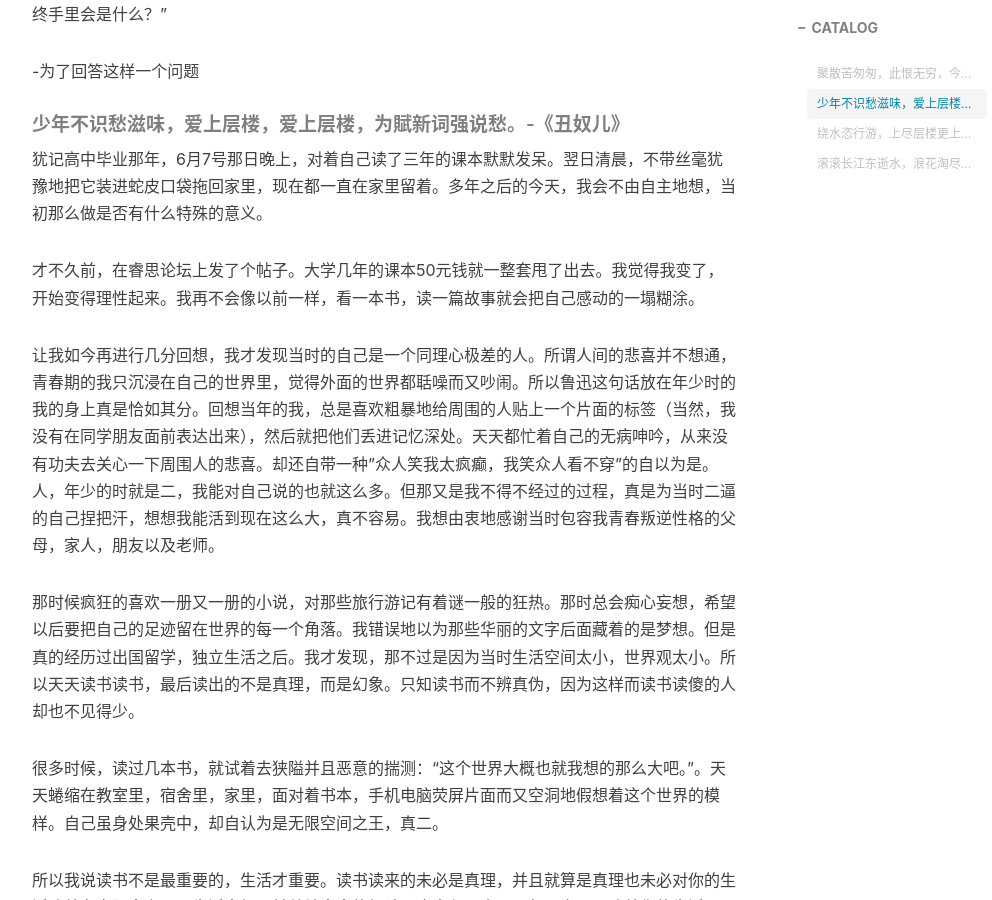
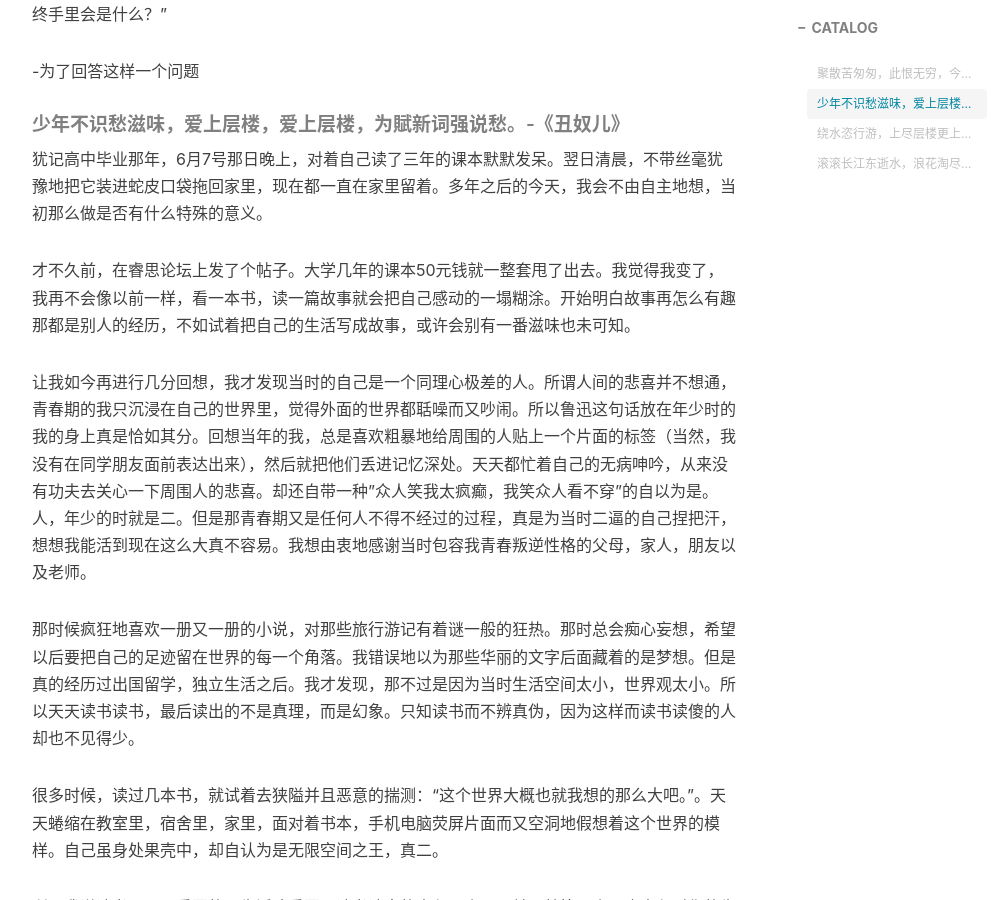
Before and after one commit to he-chen-95/he-chen-95.github.io, a Jekyll site: the page built from _posts/2016-07-05-A_cup_of_cold_boiled_water.md, in a window 1280 px wide and 900 px high, scrolled down 630 px. Shown: the whole window, without its empty margins (233-1225 px from the left). Built offline with Jekyll 4.4.1, drawn with Linux system fonts in a browser that asks for light colours; nearby versions of some CDN libraries; comment, search, counter and statistics services are not loaded.

Commit message:
Update 2016-07-05-A_cup_of_cold_boiled_water.md

```diff
--- a/_posts/2016-07-05-A_cup_of_cold_boiled_water.md
+++ b/_posts/2016-07-05-A_cup_of_cold_boiled_water.md
@@ -20,11 +20,11 @@ tags:
 
 犹记高中毕业那年，6月7号那日晚上，对着自己读了三年的课本默默发呆。翌日清晨，不带丝毫犹豫地把它装进蛇皮口袋拖回家里，现在都一直在家里留着。多年之后的今天，我会不由自主地想，当初那么做是否有什么特殊的意义。
 
-才不久前，在睿思论坛上发了个帖子。大学几年的课本50元钱就一整套甩了出去。我觉得我变了，开始变得理性起来。我再不会像以前一样，看一本书，读一篇故事就会把自己感动的一塌糊涂。
+才不久前，在睿思论坛上发了个帖子。大学几年的课本50元钱就一整套甩了出去。我觉得我变了，我再不会像以前一样，看一本书，读一篇故事就会把自己感动的一塌糊涂。开始明白故事再怎么有趣那都是别人的经历，不如试着把自己的生活写成故事，或许会别有一番滋味也未可知。
 
-让我如今再进行几分回想，我才发现当时的自己是一个同理心极差的人。所谓人间的悲喜并不想通，青春期的我只沉浸在自己的世界里，觉得外面的世界都聒噪而又吵闹。所以鲁迅这句话放在年少时的我的身上真是恰如其分。回想当年的我，总是喜欢粗暴地给周围的人贴上一个片面的标签（当然，我没有在同学朋友面前表达出来），然后就把他们丢进记忆深处。天天都忙着自己的无病呻吟，从来没有功夫去关心一下周围人的悲喜。却还自带一种"众人笑我太疯癫，我笑众人看不穿"的自以为是。人，年少的时就是二，我能对自己说的也就这么多。但那又是我不得不经过的过程，真是为当时二逼的自己捏把汗，想想我能活到现在这么大，真不容易。我想由衷地感谢当时包容我青春叛逆性格的父母，家人，朋友以及老师。
+让我如今再进行几分回想，我才发现当时的自己是一个同理心极差的人。所谓人间的悲喜并不想通，青春期的我只沉浸在自己的世界里，觉得外面的世界都聒噪而又吵闹。所以鲁迅这句话放在年少时的我的身上真是恰如其分。回想当年的我，总是喜欢粗暴地给周围的人贴上一个片面的标签（当然，我没有在同学朋友面前表达出来），然后就把他们丢进记忆深处。天天都忙着自己的无病呻吟，从来没有功夫去关心一下周围人的悲喜。却还自带一种"众人笑我太疯癫，我笑众人看不穿"的自以为是。人，年少的时就是二。但是那青春期又是任何人不得不经过的过程，真是为当时二逼的自己捏把汗，想想我能活到现在这么大真不容易。我想由衷地感谢当时包容我青春叛逆性格的父母，家人，朋友以及老师。
 
-那时候疯狂的喜欢一册又一册的小说，对那些旅行游记有着谜一般的狂热。那时总会痴心妄想，希望以后要把自己的足迹留在世界的每一个角落。我错误地以为那些华丽的文字后面藏着的是梦想。但是真的经历过出国留学，独立生活之后。我才发现，那不过是因为当时生活空间太小，世界观太小。所以天天读书读书，最后读出的不是真理，而是幻象。只知读书而不辨真伪，因为这样而读书读傻的人却也不见得少。
+那时候疯狂地喜欢一册又一册的小说，对那些旅行游记有着谜一般的狂热。那时总会痴心妄想，希望以后要把自己的足迹留在世界的每一个角落。我错误地以为那些华丽的文字后面藏着的是梦想。但是真的经历过出国留学，独立生活之后。我才发现，那不过是因为当时生活空间太小，世界观太小。所以天天读书读书，最后读出的不是真理，而是幻象。只知读书而不辨真伪，因为这样而读书读傻的人却也不见得少。
 
 很多时候，读过几本书，就试着去狭隘并且恶意的揣测：“这个世界大概也就我想的那么大吧。”。天天蜷缩在教室里，宿舍里，家里，面对着书本，手机电脑荧屏片面而又空洞地假想着这个世界的模样。自己虽身处果壳中，却自认为是无限空间之王，真二。
 
```
